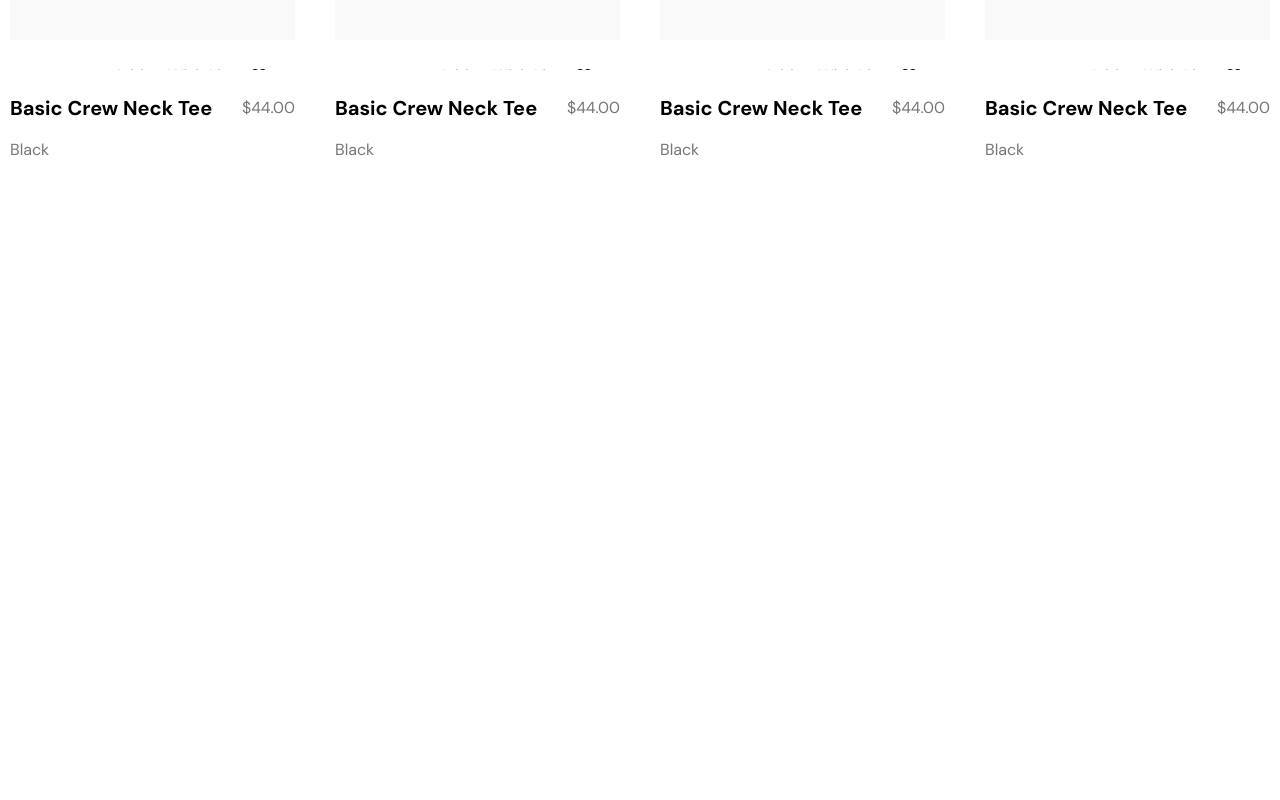
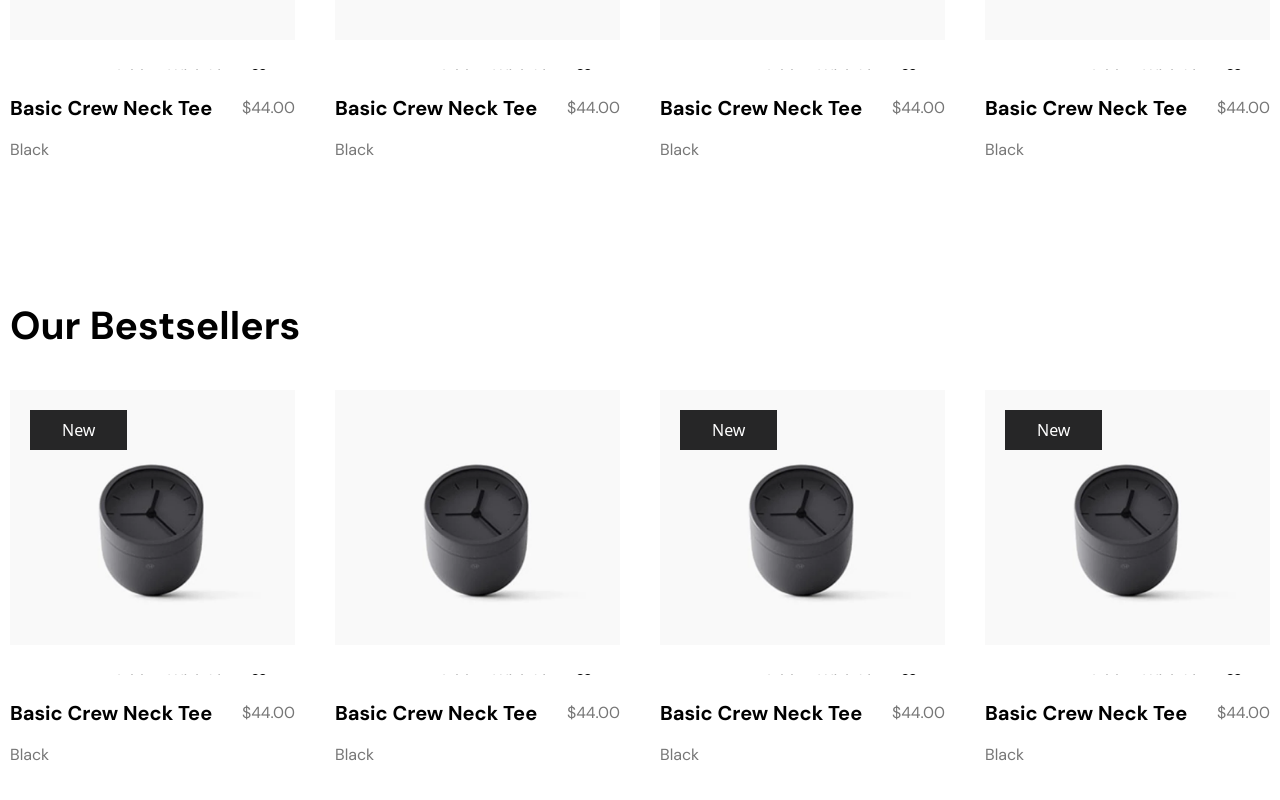
Before and after one commit to dev-abdullah018/orebi, a React (Vite) app: page / in a window 1280 px wide. Shown: the part 1952-2752 px from the top of the page. Before the commit the page ends 2124 px from the top, so only its background shows below. Built offline with nearby package versions, Linux system fonts and the light colour scheme.

Commit message:
update-bestseleroffer-middleadd-special

```diff
--- /dev/null
+++ b/src/components/layout/Bestseller.jsx
@@ -0,0 +1,34 @@
+import React from "react";
+import Container from "./Container";
+import Heading from "./Heading";
+import Flex from "./Flex";
+import Product from "./Product";
+import P1 from "../../assets/p1.png";
+
+const Bestseller = () => {
+  return (
+    <>
+      <div className="mt-5 md:mt-32">
+        <Container>
+          <Heading title="Our Bestsellers" />
+          <Flex className="sm:flex sm:max-lg:flex-wrap sm:max-md:justify-between md:gap-x-10">
+            <div className="sm:max-w-[300px] md:max-lg:max-w-[345px] lg:max-w-[370px]">
+              <Product src={P1} badge={true} />
+            </div>
+            <div className="sm:max-w-[300px] md:max-lg:max-w-[345px] lg:max-w-[370px]">
+              <Product src={P1} badge={false} />
+            </div>
+            <div className="sm:max-w-[300px] md:max-lg:max-w-[345px] lg:max-w-[370px]">
+              <Product src={P1} badge={true} />
+            </div>
+            <div className="sm:max-w-[300px] md:max-lg:max-w-[345px] lg:max-w-[370px]">
+              <Product src={P1} badge={true} />
+            </div>
+          </Flex>
+        </Container>
+      </div>
+    </>
+  );
+};
+
+export default Bestseller;
--- /dev/null
+++ b/src/components/layout/MiddleAdvertisment.jsx
@@ -0,0 +1,19 @@
+import React from "react";
+import Image from "./Image";
+import Middleadd from "../../assets/middleadd.png";
+import Container from "./Container";
+import { Link } from "react-router-dom";
+
+const MiddleAdvertisment = () => {
+  return (
+    <div className="md:mt-32">
+      <Container>
+        <Link to="#">
+          <Image src={Middleadd} />
+        </Link>
+      </Container>
+    </div>
+  );
+};
+
+export default MiddleAdvertisment;
--- /dev/null
+++ b/src/components/layout/Offers.jsx
@@ -0,0 +1,34 @@
+import React from "react";
+import Container from "./Container";
+import Heading from "./Heading";
+import Flex from "./Flex";
+import Product from "./Product";
+import P1 from "../../assets/p1.png";
+
+const Offers = () => {
+  return (
+    <>
+      <div className="mt-5 md:mt-32">
+        <Container>
+          <Heading title="Special Offers" />
+          <Flex className="sm:flex sm:max-lg:flex-wrap sm:max-md:justify-between md:gap-x-10">
+            <div className="sm:max-w-[300px] md:max-lg:max-w-[345px] lg:max-w-[370px]">
+              <Product src={P1} badge={true} />
+            </div>
+            <div className="sm:max-w-[300px] md:max-lg:max-w-[345px] lg:max-w-[370px]">
+              <Product src={P1} badge={false} />
+            </div>
+            <div className="sm:max-w-[300px] md:max-lg:max-w-[345px] lg:max-w-[370px]">
+              <Product src={P1} badge={true} />
+            </div>
+            <div className="sm:max-w-[300px] md:max-lg:max-w-[345px] lg:max-w-[370px]">
+              <Product src={P1} badge={true} />
+            </div>
+          </Flex>
+        </Container>
+      </div>
+    </>
+  );
+};
+
+export default Offers;
--- a/src/pages/Home.jsx
+++ b/src/pages/Home.jsx
@@ -3,6 +3,9 @@ import Banner from '../components/layout/Banner'
 import AdditionalInfo from '../components/layout/AdditionalInfo'
 import Advertise from '../components/layout/Advertise'
 import Newarrival from '../components/layout/Newarrival'
+import Bestseller from '../components/layout/Bestseller'
+import MiddleAdvertisment from '../components/layout/MiddleAdvertisment'
+import Offers from '../components/layout/Offers'
 
 const Home = () => {
   return (
@@ -11,6 +14,9 @@ const Home = () => {
       <AdditionalInfo/>
       <Advertise/>
       <Newarrival/>
+      <Bestseller/>
+      <MiddleAdvertisment/>
+      <Offers/>
     </>
   )
 }
```
Also changed, not shown: src/assets/middleadd.png (added).
